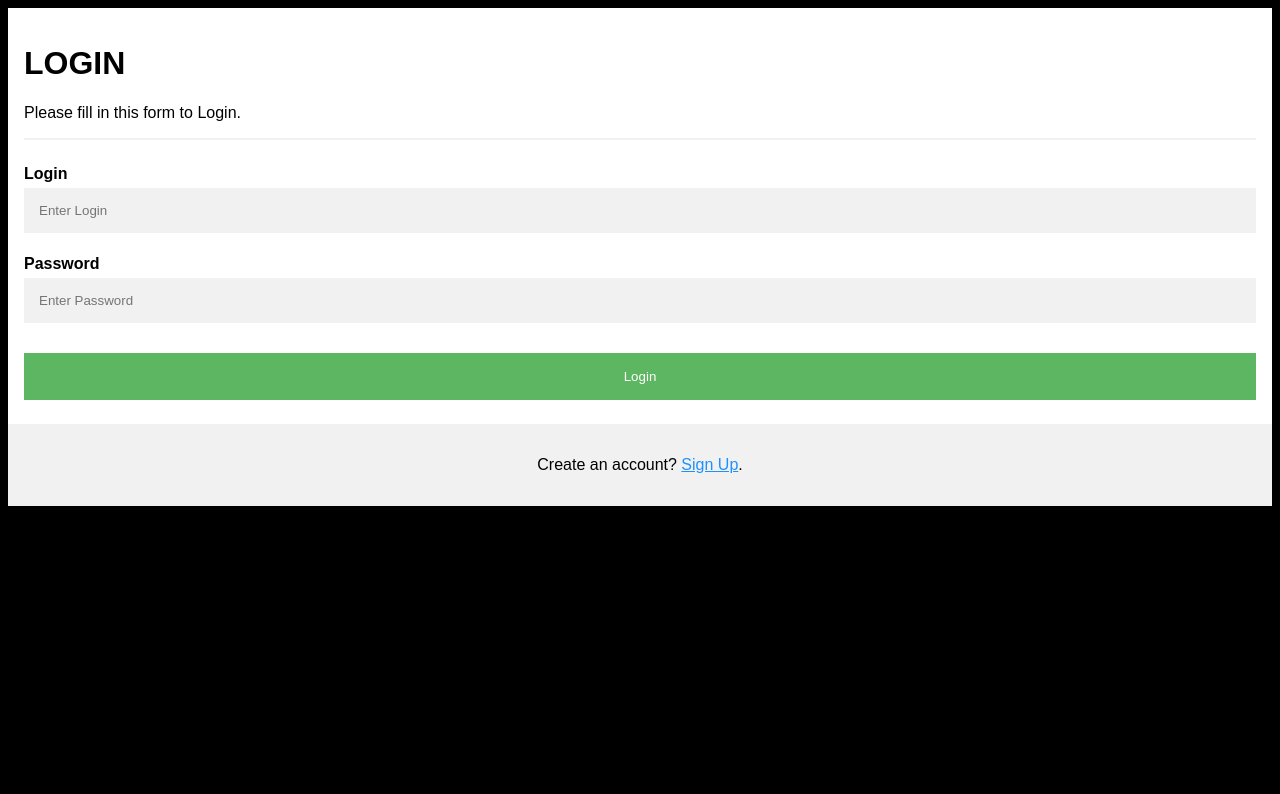
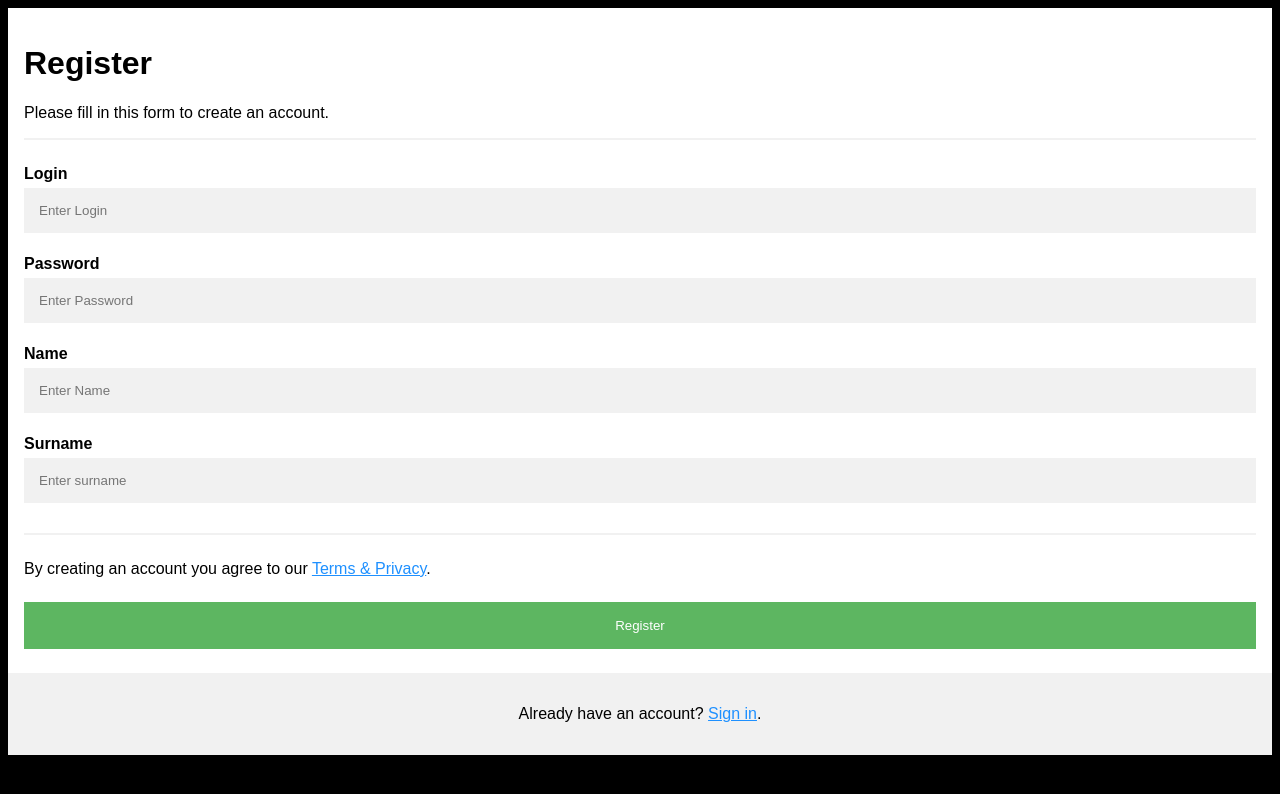
Before and after one commit to ivansukach/http-server, a React (Create React App) app in the folder dynamic/ui/: page / in a window 1280 px wide. Shown: the top 794 px of the page. Built offline with nearby package versions, Linux system fonts and the light colour scheme.

Commit message:
Preview React. Good job v3

```diff
--- a/dynamic/ui/src/App.jsx
+++ b/dynamic/ui/src/App.jsx
@@ -3,6 +3,7 @@ import {createStore} from "redux";
 import combineReducers from "./store/reducers"
 import {Provider} from "react-redux";
 import AuthContainer from "./components/AuthContainer";
+import RegistrationContainer from "./components/RegistrationContainer";
 
 const store = createStore(combineReducers);
 
@@ -10,7 +11,8 @@ export default class App extends React.Component {
   render() {
     return (
         <Provider store={store}>
-            <AuthContainer />
+            {/*<AuthContainer />*/}
+            <RegistrationContainer />
         </Provider>
     );
   }
--- a/dynamic/ui/src/components/Registration.jsx
+++ b/dynamic/ui/src/components/Registration.jsx
@@ -1,6 +1,20 @@
 import React from 'react';
 export default class Auth extends React.Component {
 
+    constructor(props) {
+        super(props);
+        this.onLoginChange = this.onLoginChange.bind(this);
+        this.onPasswordChange = this.onPasswordChange.bind(this);
+    }
+    onLoginChange(event){
+        console.log("event.target.value");
+        console.log(event.target.value);
+        this.props.setLogin(event.target.value);
+        setTimeout(() => console.log("this.props.login: ", this.props.login), 1000)
+    }
+    onPasswordChange(event){
+        this.props.setPassword(event.target.value);
+    }
     render() {
         return (
             <form action="/signUp" method="post">
@@ -9,11 +23,11 @@ export default class Auth extends React.Component {
                     <p>Please fill in this form to create an account.</p>
                     <hr/>
 
-                    <label htmlFor="Login"><b>Login</b></label>
-                    <input type="text" placeholder="Enter Login" name="login" required/>
+                    <label htmlFor="login"><b>Login</b></label>
+                    <input type="text" placeholder="Enter Login" name="login" value={this.props.login} onChange={this.onLoginChange} required/>
 
                     <label htmlFor="password"><b>Password</b></label>
-                    <input type="password" placeholder="Enter Password" name="password" required/>
+                    <input type="password" placeholder="Enter Password" name="password" value={this.props.password} onChange={this.onPasswordChange} required/>
 
                     <label htmlFor="name"><b>Name</b></label>
                     <input type="text" placeholder="Enter Name" name="name" required/>
--- /dev/null
+++ b/dynamic/ui/src/components/RegistrationContainer.jsx
@@ -0,0 +1,27 @@
+import React from 'react';
+import {connect} from 'react-redux';
+import {setLogin} from "../store/registration/actions";
+import {setPassword} from "../store/registration/actions";
+import Registration from './Registration';
+
+class RegistrationContainer extends React.Component {
+    render() {
+        return <Registration login={this.props.login} password={this.props.password} setLogin={this.props.setLogin}
+                             setPassword={this.props.setPassword} />;
+    }
+}
+
+const mapStateToProps = state => {
+    console.log("state.registration.login");
+    console.log(state.registration.login);
+    return {
+        login: state.registration.login,
+        password: state.registration.password
+    };
+};
+
+const mapDispatchToProps = {
+    setLogin, setPassword
+};
+
+export default connect(mapStateToProps, mapDispatchToProps)(RegistrationContainer);
--- a/dynamic/ui/src/store/auth/actions.js
+++ b/dynamic/ui/src/store/auth/actions.js
@@ -1,6 +1,6 @@
 export const FILL_ALL_FIELDS_OF_CURRENT_USER = 'FILL_ALL_FIELDS_OF_CURRENT_USER';
 
-export const setCurrentUser = (    name, surname, login, password, photo, coins, accessToken, refreshToken) =>({
+export const setCurrentUser = login =>({
     type: FILL_ALL_FIELDS_OF_CURRENT_USER,
-    payload: { name: name, surname: surname, login: login, password: password, photo: photo, coins: coins, accessToken: accessToken, refreshToken: refreshToken}
+    payload: login
 });
--- a/dynamic/ui/src/store/auth/reducers.js
+++ b/dynamic/ui/src/store/auth/reducers.js
@@ -14,10 +14,7 @@ export const authReducer = (state = defaultUserState, action) => {
     console.log(state);
     switch (action.type){
         case FILL_ALL_FIELDS_OF_CURRENT_USER:
-            state.login = action.payload.login;
-            state.surname = action.payload.surname;
-            console.log(state);
-            return action.payload
+            return { ...state, login: action.payload};
         default:
     }
     return state;
--- a/dynamic/ui/src/store/registration/actions.js
+++ b/dynamic/ui/src/store/registration/actions.js
@@ -1,6 +1,11 @@
-export const FILL_ALL_REGISTRATION_FIELDS = 'FILL_ALL_REGISTRATION_FIELDS';
+export const CHANGE_LOGIN = 'CHANGE_LOGIN';
+export const CHANGE_PASSWORD = 'CHANGE_PASSWORD';
 
-export const setRegisteredUser = (    name, surname, login) =>({
-    type: FILL_ALL_REGISTRATION_FIELDS,
-    payload: { name: name, surname: surname, login: login}
+export const setLogin = login =>({
+    type: CHANGE_LOGIN,
+    payload: login
 });
+export const setPassword = password =>({
+    type: CHANGE_PASSWORD,
+    payload: password
+});
--- a/dynamic/ui/src/store/registration/reducers.js
+++ b/dynamic/ui/src/store/registration/reducers.js
@@ -1,4 +1,5 @@
-import {FILL_ALL_REGISTRATION_FIELDS} from "./actions";
+import {CHANGE_LOGIN} from "./actions";
+import {CHANGE_PASSWORD} from "./actions";
 
 const defaultRegistrationState = {
     name: '',
@@ -7,8 +8,10 @@ const defaultRegistrationState = {
 };
 export const registrationReducer = (state = defaultRegistrationState, action) => {
     switch (action.type){
-        case FILL_ALL_REGISTRATION_FIELDS:
-            return action.payload
+        case CHANGE_LOGIN:
+            return {...state, login: action.payload};
+        case CHANGE_PASSWORD:
+            return {...state, password: action.payload};
         default:
 
     }
```
